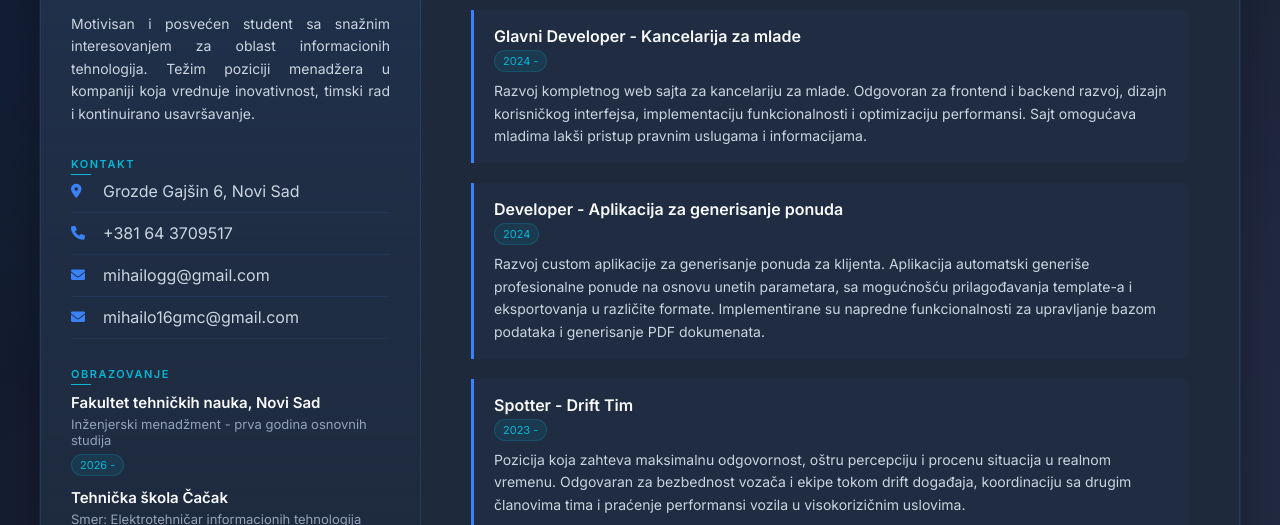
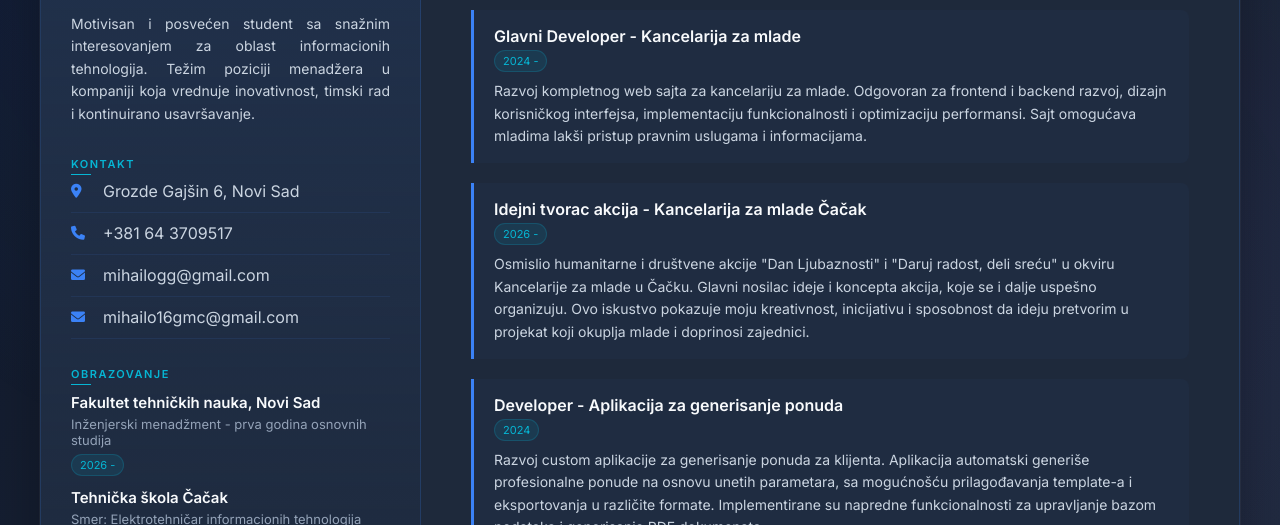
Before and after one commit to Mihailo16/CV, a plain HTML site: page index.html in a window 1280 px wide. Shown: the part 275-800 px from the top of the page. Drawn offline with Linux system fonts and the light colour scheme.

Commit message:
Dodate akcije Dan Ljubaznosti i Daruj radost, deli sreću (KZM Čačak)
Co-Authored-By: Claude Opus 5.5 <noreply@anthropic.com>
Claude-Session: https://claude.ai/code/session_01XAsswsSc4rs7UDzz6pV2K8

```diff
--- a/index.html
+++ b/index.html
@@ -117,6 +117,11 @@
                     <h4>Glavni Developer - Kancelarija za mlade</h4>
                     <span class="date">2024 -</span>
                     <p>Razvoj kompletnog web sajta za kancelariju za mlade. Odgovoran za frontend i backend razvoj, dizajn korisničkog interfejsa, implementaciju funkcionalnosti i optimizaciju performansi. Sajt omogućava mladima lakši pristup pravnim uslugama i informacijama.</p>
+                </div>
+                <div class="experience-item">
+                    <h4>Idejni tvorac akcija - Kancelarija za mlade Čačak</h4>
+                    <span class="date">2026 -</span>
+                    <p>Osmislio humanitarne i društvene akcije "Dan Ljubaznosti" i "Daruj radost, deli sreću" u okviru Kancelarije za mlade u Čačku. Glavni nosilac ideje i koncepta akcija, koje se i dalje uspešno organizuju. Ovo iskustvo pokazuje moju kreativnost, inicijativu i sposobnost da ideju pretvorim u projekat koji okuplja mlade i doprinosi zajednici.</p>
                 </div>
                 <div class="experience-item">
                     <h4>Developer - Aplikacija za generisanje ponuda</h4>
```
